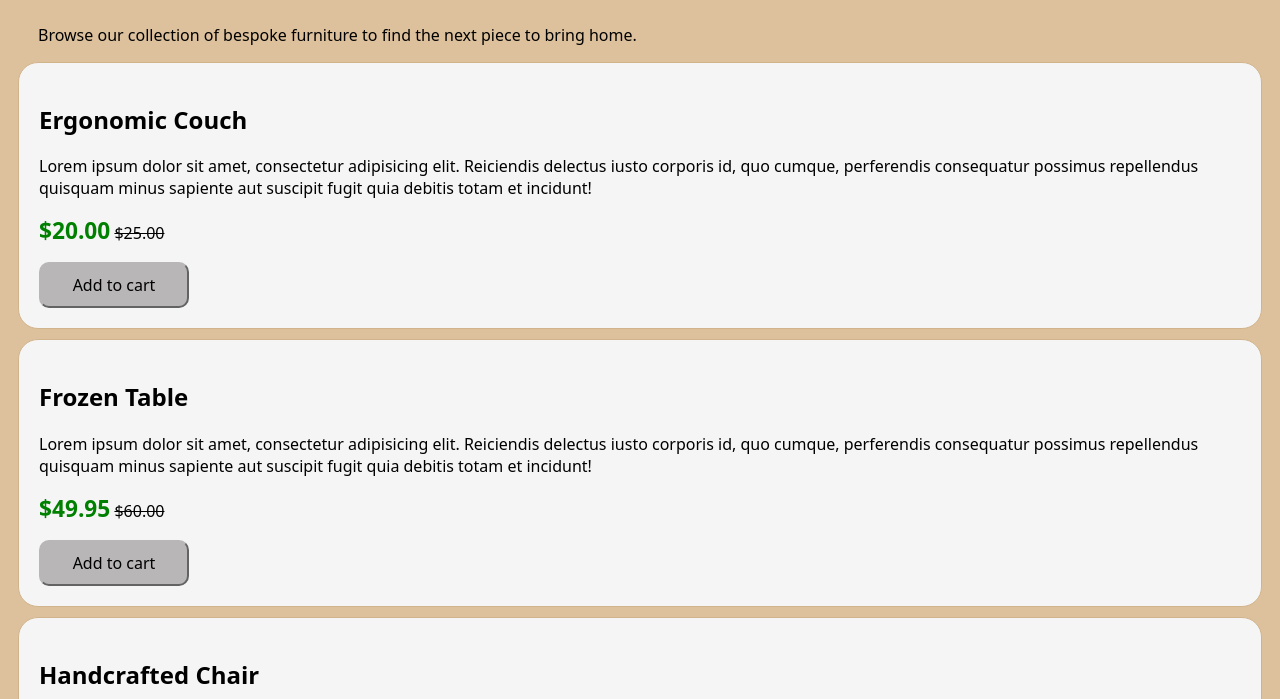
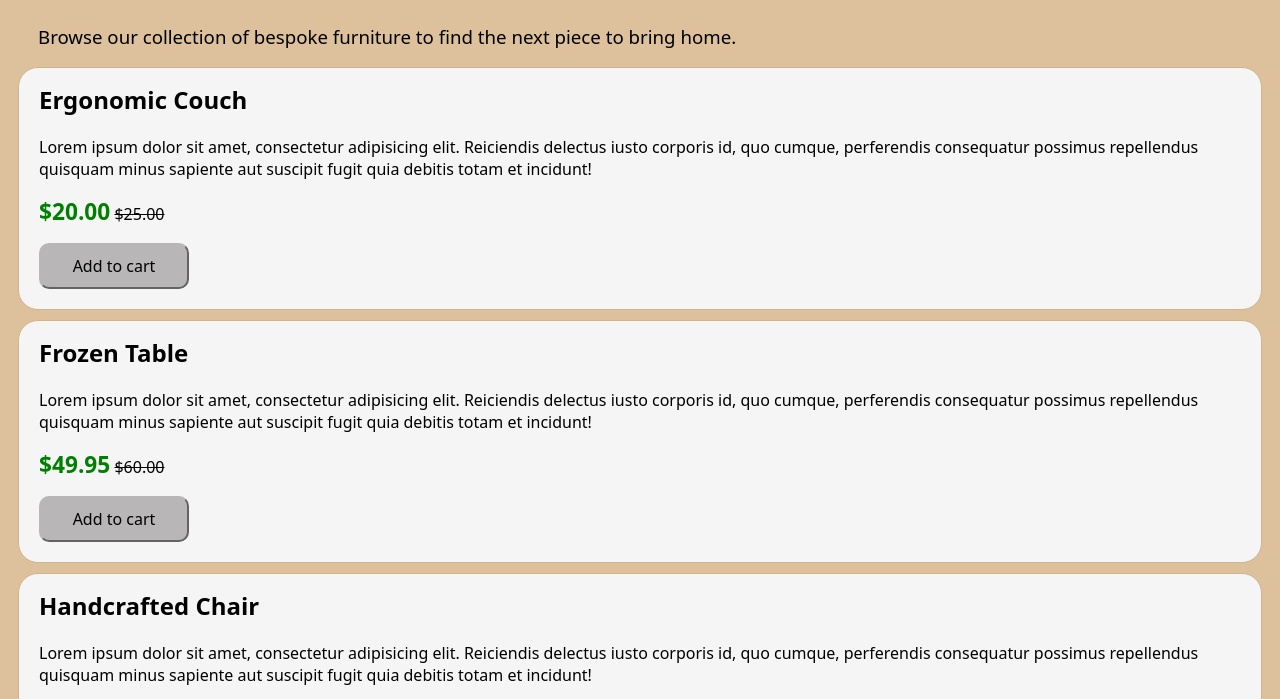
Before and after one commit to brixtongrey/block05-workshop, a plain HTML site: page index.html in a window 1280 px wide. Shown: the part 85-784 px from the top of the page. Drawn offline with Linux system fonts and the light colour scheme.

Commit message:
update to font size

```diff
--- a/index.css
+++ b/index.css
@@ -10,6 +10,7 @@ h1 {
   font-family: system-ui, -apple-system, BlinkMacSystemFont, "Segoe UI", Roboto,
     Oxygen, Ubuntu, Cantarell, "Open Sans", "Helvetica Neue", sans-serif;
   margin-left: 30px;
+  font-size: 14pt;
 }
 
 body {
@@ -19,6 +20,7 @@ body {
 h2 {
   font-family: system-ui, -apple-system, BlinkMacSystemFont, "Segoe UI", Roboto,
     Oxygen, Ubuntu, Cantarell, "Open Sans", "Helvetica Neue", sans-serif;
+    margin-top: -5px;
 }
 
 .card {
@@ -29,6 +31,7 @@ h2 {
   border-radius: 20px;
   font-family: system-ui, -apple-system, BlinkMacSystemFont, "Segoe UI", Roboto,
     Oxygen, Ubuntu, Cantarell, "Open Sans", "Helvetica Neue", sans-serif;
+font-size: 12pt;
 }
 
 span {
```
